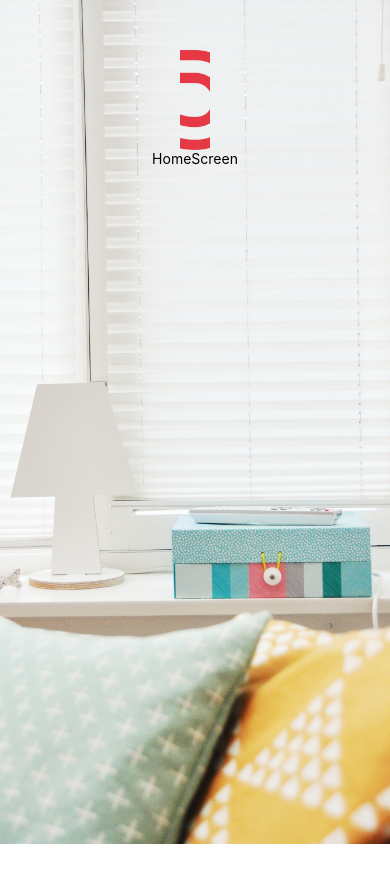
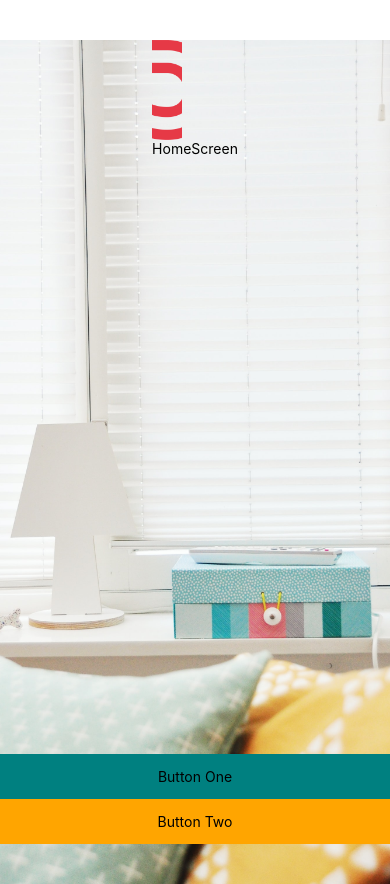
Before and after one commit to Ryan-Solomon/dwi, a React Native app: screen / in a window 390 px wide. Before the commit the page ends 844 px from the top, so only its background shows below. Built offline with nearby package versions, Linux system fonts and the light colour scheme.

Commit message:
add homescreen buttons

```diff
--- a/src/screens/HomeScreen/HomeScreen.tsx
+++ b/src/screens/HomeScreen/HomeScreen.tsx
@@ -1,6 +1,11 @@
 import React from 'react';
-import { StyledText, StyledView } from './HomeScreenStyles';
-import { ImageBackground, Image, StyleSheet } from 'react-native';
+import {
+  StyledButtonContainer,
+  StyledButtonCreator,
+  StyledText,
+  StyledView,
+} from './HomeScreenStyles';
+import { ImageBackground, Image, StyleSheet, View } from 'react-native';
 
 export const HomeScreen = () => {
   return (
@@ -9,12 +14,17 @@ export const HomeScreen = () => {
         source={require('../../../assets/img/background.jpg')}
         style={styles.bgImage}
       />
-      <Image
-        style={styles.logo}
-        source={require('../../../assets/img/logo-red.png')}
-      />
-
-      <StyledText>HomeScreen</StyledText>
+      <View>
+        <Image
+          style={styles.logo}
+          source={require('../../../assets/img/logo-red.png')}
+        />
+        <StyledText>HomeScreen</StyledText>
+      </View>
+      <StyledButtonContainer>
+        <StyledButtonCreator backgroundColor='teal' buttonText='Button One' />
+        <StyledButtonCreator backgroundColor='orange' buttonText='Button Two' />
+      </StyledButtonContainer>
     </StyledView>
   );
 };
@@ -29,7 +39,6 @@ const styles = StyleSheet.create({
     position: 'absolute',
   },
   logo: {
-    marginTop: 50,
     width: 30,
     height: 100,
     aspectRatio: 1,
--- a/src/screens/HomeScreen/HomeScreenStyles.tsx
+++ b/src/screens/HomeScreen/HomeScreenStyles.tsx
@@ -1,14 +1,23 @@
 import styled from 'styled-components/native';
-import { ImageBackground } from 'react-native';
+import React from 'react';
+
 import { FC } from 'react';
 
 export const StyledText = styled.Text`
   color: black;
+  text-align: center;
 `;
 
 export const StyledView = styled.View`
   flex: 1;
   align-items: center;
+  justify-content: space-between;
+  padding-top: 40px;
+`;
+
+export const StyledButtonContainer = styled.View`
+  flex-direction: column;
+  width: 100%;
 `;
 
 type ButtonProps = {
@@ -18,10 +27,12 @@ type ButtonProps = {
 
 const StyledButton = styled.TouchableOpacity<ButtonProps>`
   background-color: ${({ backgroundColor }) => backgroundColor};
+  width: 100%;
+  padding: 14px 10px;
 `;
 
-export const StyledButtonCreator: FC<ButtonProps> = ({
-  buttonText,
+export const StyledButtonCreator: FC<Partial<ButtonProps>> = ({
+  buttonText = '',
   backgroundColor = 'black',
 }) => {
   return (
```
